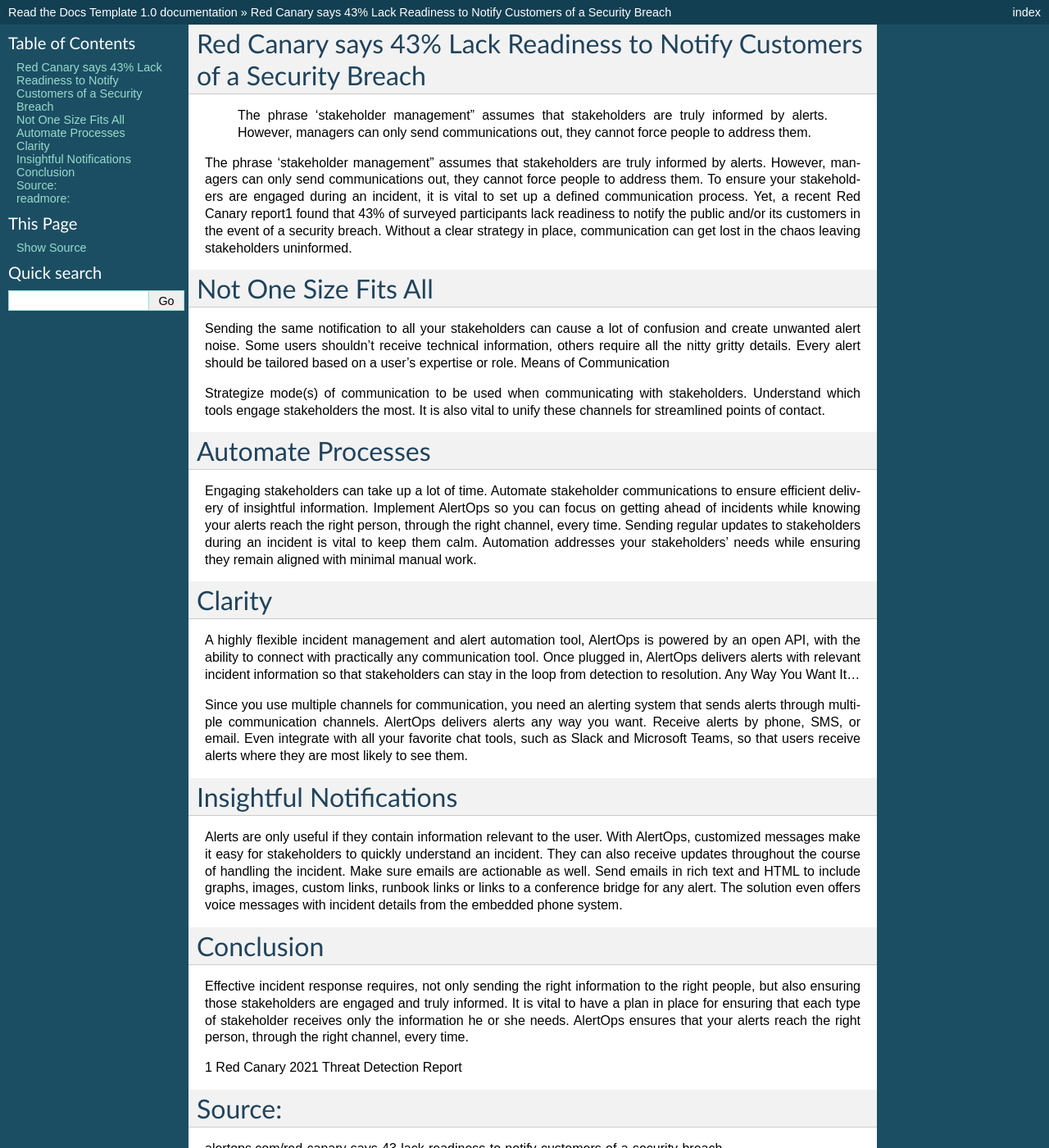
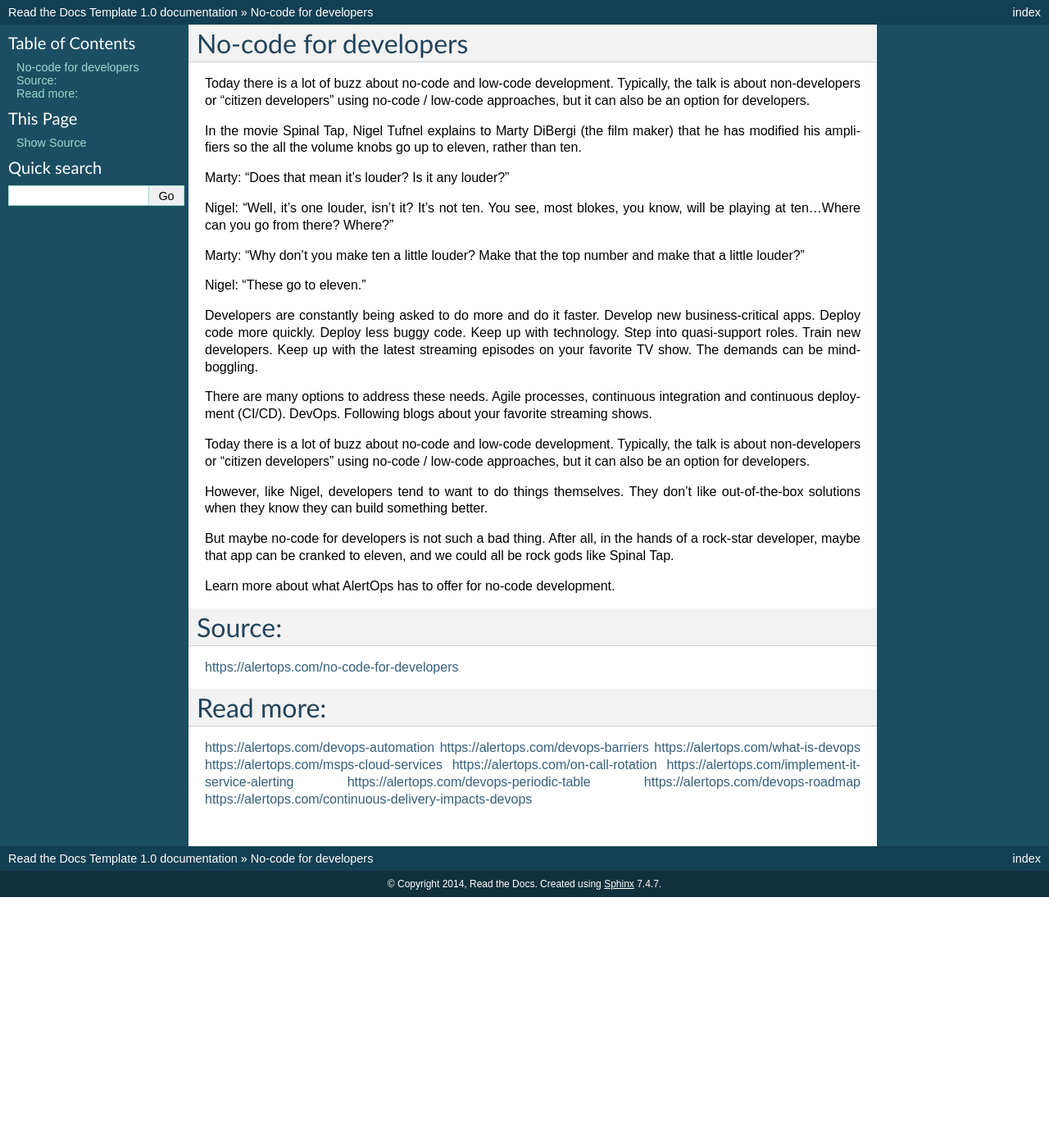
Before and after one commit to alertblogs/No-code-for-developers, a Sphinx documentation site: the page built from docs/index.rst, in a window 1280 px wide and 1400 px high. Shown: the whole window at 82% size. Built offline with Sphinx 7.4.7, drawn with Linux system fonts in a browser that asks for light colours; some of the changed text lies outside the part shown.

Commit message:
Update index.rst

```diff
--- a/docs/index.rst
+++ b/docs/index.rst
@@ -1,59 +1,44 @@
-Red Canary says 43% Lack Readiness to Notify Customers of a Security Breach
+No-code for developers
 ========
 
+Today there is a lot of buzz about no-code and low-code development. Typically, the talk is about non-developers or “citizen developers” using no-code / low-code approaches, but it can also be an option for developers.
 
- The phrase ‘stakeholder management” assumes that stakeholders are truly informed by alerts. However, managers can only send communications out, they cannot force people to address them.
+In the movie Spinal Tap, Nigel Tufnel explains to Marty DiBergi (the film maker) that he has modified his amplifiers so the all the volume knobs go up to eleven, rather than ten.
 
-The phrase ‘stakeholder management” assumes that stakeholders are truly informed by alerts. However, managers can only send communications out, they cannot force people to address them. To ensure your stakeholders are engaged during an incident, it is vital to set up a defined communication process. Yet, a recent Red Canary report1 found that 43% of surveyed participants lack readiness to notify the public and/or its customers in the event of a security breach. Without a clear strategy in place, communication can get lost in the chaos leaving stakeholders uninformed.
+Marty: “Does that mean it’s louder? Is it any louder?”
 
-Not One Size Fits All
-========
+Nigel: “Well, it’s one louder, isn’t it? It’s not ten. You see, most blokes, you know, will be playing at ten…Where can you go from there? Where?”
 
-Sending the same notification to all your stakeholders can cause a lot of confusion and create unwanted alert noise. Some users shouldn’t receive technical information, others require all the nitty gritty details. Every alert should be tailored based on a user’s expertise or role.
-Means of Communication
+Marty: “Why don’t you make ten a little louder? Make that the top number and make that a little louder?”
 
-Strategize mode(s) of communication to be used when communicating with stakeholders. Understand which tools engage stakeholders the most. It is also vital to unify these channels for streamlined points of contact.
+Nigel: “These go to eleven.”
 
-Automate Processes
-========
+Developers are constantly being asked to do more and do it faster. Develop new business-critical apps. Deploy code more quickly. Deploy less buggy code. Keep up with technology. Step into quasi-support roles. Train new developers. Keep up with the latest streaming episodes on your favorite TV show. The demands can be mind-boggling.
 
-Engaging stakeholders can take up a lot of time. Automate stakeholder communications to ensure efficient delivery of insightful information. Implement AlertOps so you can focus on getting ahead of incidents while knowing your alerts reach the right person, through the right channel, every time. Sending regular updates to stakeholders during an incident is vital to keep them calm. Automation addresses your stakeholders’ needs while ensuring they remain aligned with minimal manual work.
+There are many options to address these needs. Agile processes, continuous integration and continuous deployment (CI/CD). DevOps. Following blogs about your favorite streaming shows.
 
-Clarity
-========
+Today there is a lot of buzz about no-code and low-code development. Typically, the talk is about non-developers or “citizen developers” using no-code / low-code approaches, but it can also be an option for developers.
 
-A highly flexible incident management and alert automation tool, AlertOps is powered by an open API, with the ability to connect with practically any communication tool. Once plugged in, AlertOps delivers alerts with relevant incident information so that stakeholders can stay in the loop from detection to resolution.
-Any Way You Want It…
+However, like Nigel, developers tend to want to do things themselves. They don’t like out-of-the-box solutions when they know they can build something better.
 
-Since you use multiple channels for communication, you need an alerting system that sends alerts through multiple communication channels. AlertOps delivers alerts any way you want. Receive alerts by phone, SMS, or email. Even integrate with all your favorite chat tools, such as Slack and Microsoft Teams, so that users receive alerts where they are most likely to see them.
+But maybe no-code for developers is not such a bad thing. After all, in the hands of a rock-star developer, maybe that app can be cranked to eleven, and we could all be rock gods like Spinal Tap.
 
-Insightful Notifications
-========
-
-
-Alerts are only useful if they contain information relevant to the user. With AlertOps, customized messages make it easy for stakeholders to quickly understand an incident. They can also receive updates throughout the course of handling the incident. Make sure emails are actionable as well. Send emails in rich text and HTML to include graphs, images, custom links, runbook links or links to a conference bridge for any alert. The solution even offers voice messages with incident details from the embedded phone system.
-
-Conclusion
-========
-
-Effective incident response requires, not only sending the right information to the right people, but also ensuring those stakeholders are engaged and truly informed. It is vital to have a plan in place for ensuring that each type of stakeholder receives only the information he or she needs. AlertOps ensures that your alerts reach the right person, through the right channel, every time.
-
-1 Red Canary 2021 Threat Detection Report
+Learn more about what AlertOps has to offer for no-code development.
 
 Source:
 ========
-alertops.com/red-canary-says-43-lack-readiness-to-notify-customers-of-a-security-breach
 
-readmore:
+https://alertops.com/no-code-for-developers
+
+Read more:
 ========
 
-alertops.com/covid-pandemic-business-continuity
-https://alertops.com/stakeholder-communications-plan
-https://alertops.com/incident-management-metrics
-https://alertops.com/incident-management-process
-https://alertops.com/it-process-automation-for-managed-service-providers
-https://alertops.com/application-performance-monitoring
-https://alertops.com/alertops-expert-guidance
-https://alertops.com/alertops-automation
-https://alertops.com/it-monitoring
-https://alertops.com/alertops-flexibility/
+https://alertops.com/devops-automation
+https://alertops.com/devops-barriers
+https://alertops.com/what-is-devops
+https://alertops.com/msps-cloud-services
+https://alertops.com/on-call-rotation
+https://alertops.com/implement-it-service-alerting
+https://alertops.com/devops-periodic-table
+https://alertops.com/devops-roadmap
+https://alertops.com/continuous-delivery-impacts-devops
```
